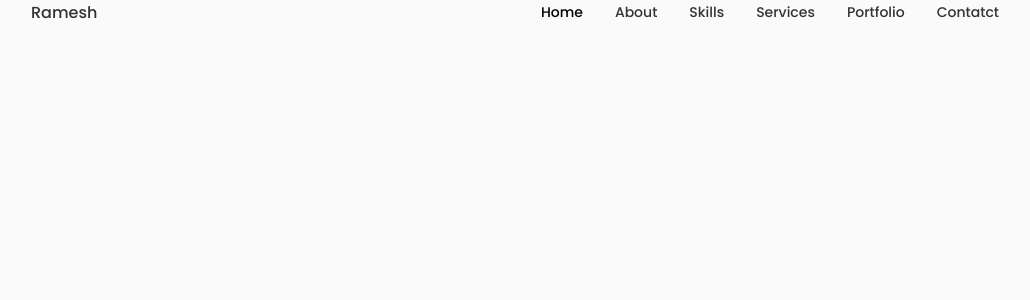
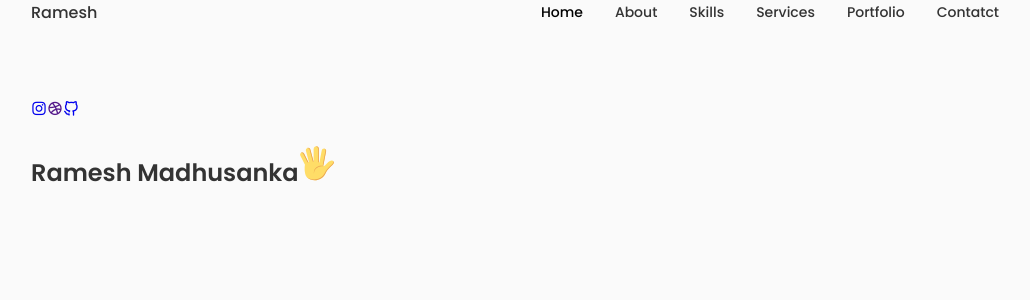
Before and after one commit to KRMadhusanka99/my-portfolio-web, a React (Create React App) app: page / in a window 1280 px wide. Shown: the top 300 px of the page, without its empty margins (125-1155 px from the left). Built offline with nearby package versions, Linux system fonts and the light colour scheme.

Commit message:
home page start

```diff
--- a/src/App.js
+++ b/src/App.js
@@ -1,11 +1,15 @@
 import React from 'react';
 import './App.css';
 import Header from './components/header/Header';
+import Home from './components/home/Home';
 
 const App = () => {
   return (
     <>
       <Header/>
+      <main className='main'>
+        <Home/>
+      </main>
     </>
   )
 }
--- /dev/null
+++ b/src/components/home/Data.jsx
@@ -0,0 +1,62 @@
+import React from 'react'
+
+const Data = () => {
+  return (
+    <div className="home__data">
+        <h1 className="home_title">Ramesh Madhusanka
+        <svg
+                  width="36"
+                  height="36"
+                  viewBox="0 0 48 48"
+                  fill="none"
+                  xmlns="http://www.w3.org/2000/svg"
+                  class="home__hand"
+                >
+                  <path
+                    d="M25.4995 32.0305L31.3495 33.1555L36.1495 8.48051C36.4495 6.83051 35.3995 5.18051 33.8245 4.88051C32.1745 4.58051 30.5995 5.70551 30.2995 7.35551L25.4995 32.0305Z"
+                    fill="#FFDD67"
+                  ></path>
+                  <path
+                    d="M33.8996 4.88018C33.6746 4.80518 33.5246 4.80518 33.2996 4.80518C34.6496 5.33018 35.3996 6.75518 35.0996 8.25518L30.2996 32.9302L31.3496 33.1552L36.1496 8.48018C36.5246 6.75518 35.4746 5.18018 33.8996 4.88018Z"
+                    fill="#EBA352"
+                  ></path>
+                  <path
+                    d="M19.4995 32.7802H26.5495V5.55518C26.5495 3.53018 24.9745 1.80518 23.0245 1.80518C21.1495 1.80518 19.4995 3.45518 19.4995 5.55518V32.7802Z"
+                    fill="#FFDD67"
+                  ></path>
+                  <path
+                    d="M23.0995 1.80518C22.9495 1.80518 22.7245 1.80518 22.5745 1.88018C24.2995 2.18018 25.5745 3.68018 25.5745 5.55518V32.8552H26.6245V5.55518C26.6245 3.45518 25.0495 1.80518 23.0995 1.80518Z"
+                    fill="#EBA352"
+                  ></path>
+                  <path
+                    d="M15.7495 32.7054L21.7495 31.1304L15.2245 6.30541C14.7745 4.58041 13.0495 3.53041 11.3995 3.90541C9.74948 4.35541 8.77448 6.08041 9.22448 7.80541L15.7495 32.7054Z"
+                    fill="#FFDD67"
+                  ></path>
+                  <path
+                    d="M11.3995 3.90541L10.9495 4.13041C12.4495 4.05541 13.7995 5.03041 14.2495 6.60541L20.7745 31.4304L21.8245 31.1304L15.2245 6.30541C14.7745 4.58041 13.0495 3.53041 11.3995 3.90541Z"
+                    fill="#EBA352"
+                  ></path>
+                  <path
+                    d="M2.99937 10.355C1.57437 11.03 1.12437 12.83 1.87437 14.33L11.7744 34.055L16.7994 31.505L6.89937 11.78C6.14937 10.28 4.42437 9.68 2.99937 10.355Z"
+                    fill="#FFDD67"
+                  ></path>
+                  <path
+                    d="M2.99956 10.355C2.84956 10.43 2.69956 10.505 2.54956 10.655C3.82456 10.28 5.24956 10.955 5.92456 12.305L15.8246 32.03L16.7996 31.58L6.89956 11.78C6.14956 10.28 4.42456 9.68 2.99956 10.355Z"
+                    fill="#EBA352"
+                  ></path>
+                  <path
+                    d="M46.2744 22.2801C45.0744 19.9551 41.3244 20.1051 37.4994 24.3051C34.7994 27.2301 34.2744 28.2051 31.5744 28.1301V25.0551C31.5744 25.0551 25.7994 20.7801 14.3244 22.7301C14.3244 22.7301 7.79945 23.6301 7.79945 27.0801C7.79945 27.0801 6.67445 35.4051 8.99945 40.6551C12.4494 48.4551 30.1494 50.4801 35.6994 37.2051C36.8244 34.5801 39.0744 32.6301 41.0994 30.1551C43.4244 27.1551 47.5494 24.7551 46.2744 22.2801Z"
+                    fill="#FFDD67"
+                  ></path>
+                  <path
+                    d="M46.2745 22.28C46.0495 21.83 45.7495 21.53 45.3745 21.23C45.4495 21.305 45.5245 21.38 45.5245 21.53C46.7995 24.08 42.6745 26.405 40.1995 29.405C38.1745 31.88 35.9245 33.83 34.7995 36.455C29.9995 47.93 16.0495 47.93 10.1995 42.68C15.5245 48.68 30.5245 49.28 35.5495 37.205C36.6745 34.58 38.9245 32.63 40.9495 30.155C43.4245 27.155 47.5495 24.755 46.2745 22.28ZM32.3245 28.13C27.4495 26.33 18.7495 29.63 19.9495 38.405C19.9495 30.23 27.3745 28.205 31.4245 28.205C32.0245 28.13 32.3245 28.13 32.3245 28.13Z"
+                    fill="#EBA352"
+                  ></path>
+        </svg>
+        </h1>
+        <h3 className="home__subtitle"></h3>
+    </div>
+  )
+}
+
+export default Data
--- /dev/null
+++ b/src/components/home/Home.jsx
@@ -0,0 +1,21 @@
+import React from 'react';
+import "./home.css";
+import Social from './Social';
+import Data from './Data';
+
+const Home = () => {
+  return (
+   <section className="home section" id="home">
+    <div className="home__container container grid">
+        <div className="home__content grid">
+            <Social/>
+            <div className="home__img">
+                <Data/>
+            </div>
+        </div>
+    </div>
+   </section>
+  )
+}
+
+export default Home
--- /dev/null
+++ b/src/components/home/Social.jsx
@@ -0,0 +1,19 @@
+import React from 'react'
+
+const Social = () => {
+  return (
+    <div className="home__social">
+        <a href="https://www.instagram.com/" className="home__social-icon" target="_blank">
+            <i class="uil uil-instagram"></i>
+        </a>
+        <a href="" className="home__social-icon" target="_blank">
+            <i class="uil uil-dribbble"></i>
+        </a>
+        <a href="https://github.com/" className="home__social-icon" target="_blank">
+            <i class="uil uil-github-alt"></i>
+        </a>
+    </div>
+  )
+}
+
+export default Social
```
Also changed, not shown: src/components/home/home.css (added).
